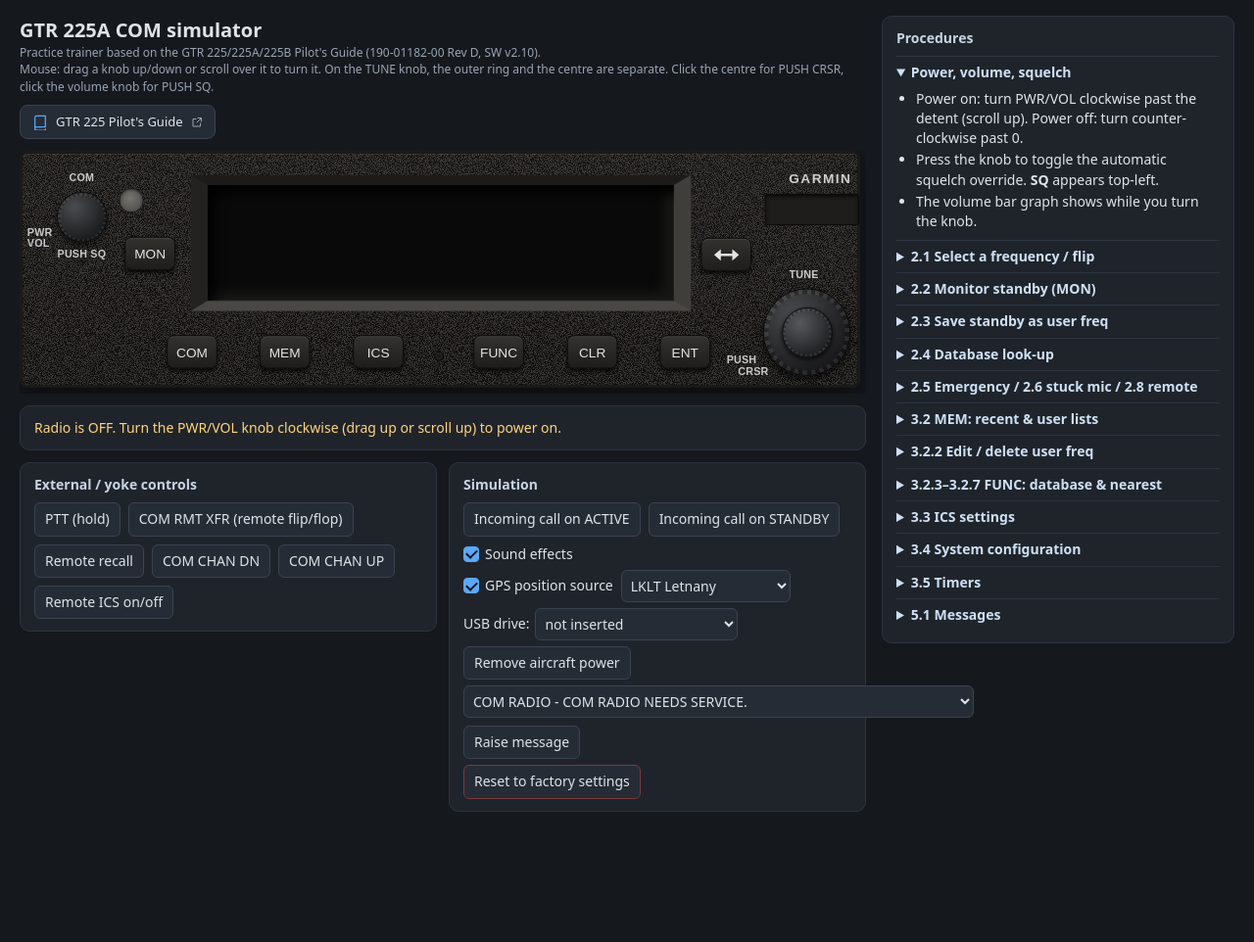
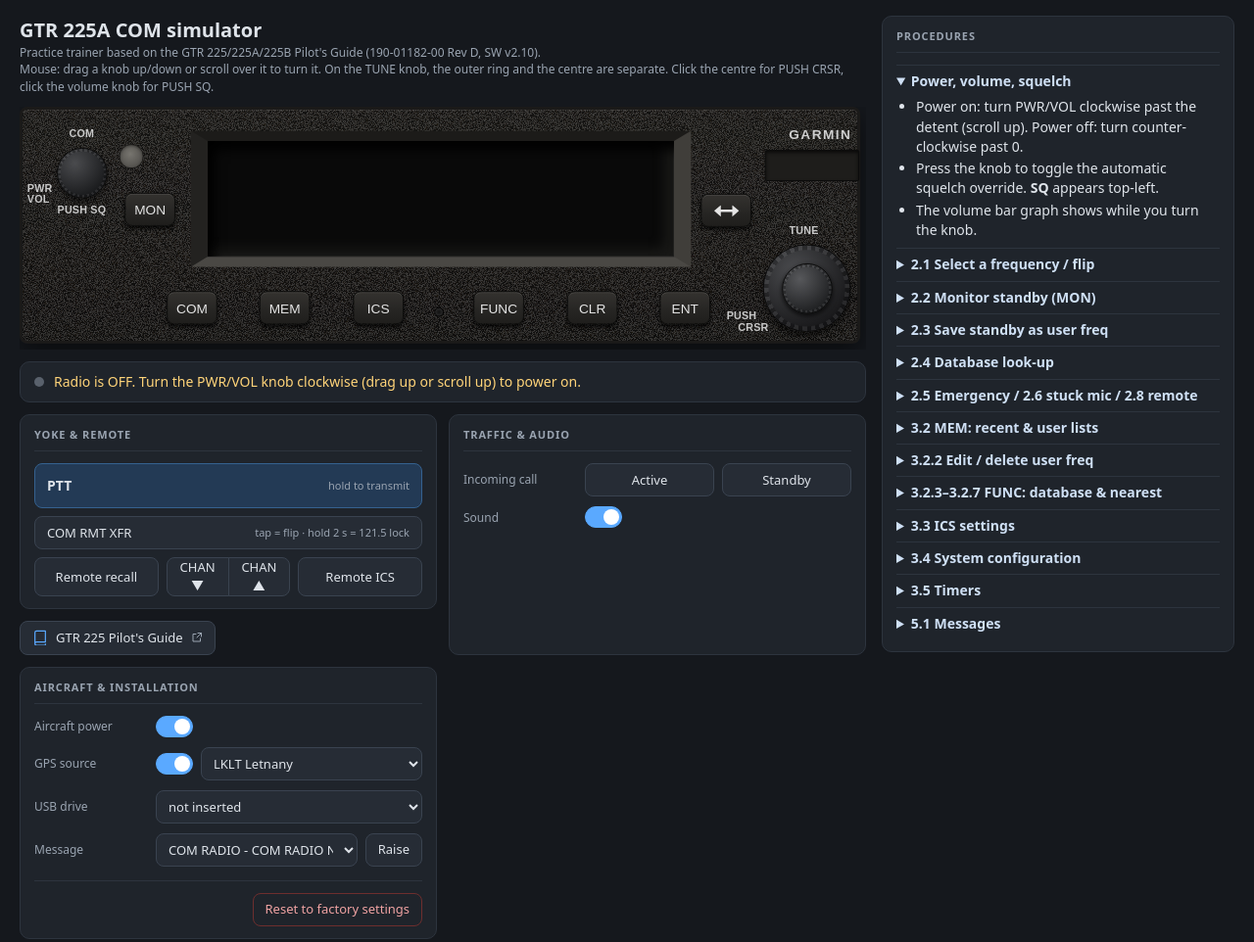
Before and after one commit to MrMebelMan/radiorack, a website with bundled scripts: page sim/index.html in a window 1280 px wide. Shown: the whole page at 98% size. Before the commit the page ends 859 px from the top, so only its background shows below. Built offline with nearby package versions, Linux system fonts and the light colour scheme; files whose address does not match are found by name.

Commit message:
feat(ui): redesign control panels with status bar, grouped cards and toggle switches

```diff
--- a/sim/index.html
+++ b/sim/index.html
@@ -14,9 +14,6 @@
       <h1>GTR 225A COM simulator</h1>
       <span class="sub">Practice trainer based on the GTR 225/225A/225B Pilot's Guide (190-01182-00 Rev D, SW v2.10).</span>
       <span class="sub">Mouse: drag a knob up/down or scroll over it to turn it. On the TUNE knob, the outer ring and the centre are separate. Click the centre for PUSH CRSR, click the volume knob for PUSH SQ.</span>
-      <nav class="manuals">
-        <a class="manual-btn" href="manuals/gtr225-pilots-guide.pdf" target="_blank" rel="noopener" title="GTR 225/225A/225B Pilot's Guide (190-01182-00 Rev D) — opens in a new window"><svg viewBox="0 0 24 24" width="16" height="16" aria-hidden="true"><path d="M4 4.5A2.5 2.5 0 0 1 6.5 2H20v17H6.5A2.5 2.5 0 0 0 4 21.5zM4 21.5A2.5 2.5 0 0 0 6.5 24H20v-2.5" fill="none" stroke="currentColor" stroke-width="1.8" stroke-linejoin="round"/></svg><span>GTR 225 Pilot's Guide</span><svg class="ext" viewBox="0 0 24 24" width="12" height="12" aria-hidden="true"><path d="M14 3h7v7M21 3l-9 9M19 14v6H4V5h6" fill="none" stroke="currentColor" stroke-width="2" stroke-linecap="round" stroke-linejoin="round"/></svg></a>
-      </nav>
     </header>
     <div class="bezel-wrap" id="bezelWrap">
       <div class="bezel" id="bezel">
@@ -50,56 +47,68 @@
       </div>
     </div>
 
-    <div class="card status">
-      <div id="hint" class="hint"></div>
-      <div id="hearingRow"><b>Audio:</b> <span id="hearing"></span></div>
-    </div>
-
-    <div class="panels">
-    <div class="card">
-      <h2>External / yoke controls</h2>
-      <div class="btns">
-        <button id="ptt" class="hold">PTT (hold)</button>
-        <button id="xfr" class="hold" title="Remote flip/flop on the yoke. Tap = flip; hold 2 s = 121.5 + lock (hold again to unlock)">COM RMT XFR (remote flip/flop)</button>
-        <button data-sim="recall" title="Loads the next user preset into standby">Remote recall</button>
-        <button data-sim="chanDn">COM CHAN DN</button>
-        <button data-sim="chanUp">COM CHAN UP</button>
-        <button data-sim="remoteIcs">Remote ICS on/off</button>
+    <div class="card status" id="statusBar" data-state="off">
+      <span class="dot" aria-hidden="true"></span>
+      <div class="status-text">
+        <div id="hint" class="hint"></div>
+        <div id="hearingRow"><b>Audio:</b> <span id="hearing"></span></div>
       </div>
     </div>
 
-    <div class="card">
-      <h2>Simulation</h2>
-      <div class="btns">
-        <button data-sim="rxAct">Incoming call on ACTIVE</button>
-        <button data-sim="rxStb">Incoming call on STANDBY</button>
-        <label><input type="checkbox" id="audioOn" checked> Sound effects</label>
+    <div class="panel-grid">
+      <div class="panel-col">
+        <section class="card">
+          <h2>Yoke &amp; remote</h2>
+          <button id="ptt" class="hold btn-primary">PTT <small>hold to transmit</small></button>
+          <button id="xfr" class="hold btn-wide" title="Remote flip/flop on the yoke. Tap = flip; hold 2 s = 121.5 + lock (hold again to unlock)">COM RMT XFR <small>tap = flip · hold 2 s = 121.5 lock</small></button>
+          <div class="btn-row">
+            <button data-sim="recall" title="Loads the next user preset into standby">Remote recall</button>
+            <div class="seg" role="group" aria-label="COM channel">
+              <button data-sim="chanDn" title="COM CHAN DN">CHAN &#9660;</button>
+              <button data-sim="chanUp" title="COM CHAN UP">CHAN &#9650;</button>
+            </div>
+            <button data-sim="remoteIcs" title="Remote intercom on/off switch">Remote ICS</button>
+          </div>
+        </section>
+        <nav class="manuals">
+          <a class="manual-btn" href="manuals/gtr225-pilots-guide.pdf" target="_blank" rel="noopener" title="GTR 225/225A/225B Pilot's Guide (190-01182-00 Rev D) — opens in a new window"><svg viewBox="0 0 24 24" width="16" height="16" aria-hidden="true"><path d="M4 4.5A2.5 2.5 0 0 1 6.5 2H20v17H6.5A2.5 2.5 0 0 0 4 21.5zM4 21.5A2.5 2.5 0 0 0 6.5 24H20v-2.5" fill="none" stroke="currentColor" stroke-width="1.8" stroke-linejoin="round"/></svg><span>GTR 225 Pilot's Guide</span><svg class="ext" viewBox="0 0 24 24" width="12" height="12" aria-hidden="true"><path d="M14 3h7v7M21 3l-9 9M19 14v6H4V5h6" fill="none" stroke="currentColor" stroke-width="2" stroke-linecap="round" stroke-linejoin="round"/></svg></a>
+        </nav>
       </div>
-      <div class="row">
-        <label><input type="checkbox" id="gpsOn"> GPS position source</label>
-        <select id="posSel"></select>
-      </div>
-      <div class="row">
-        <label>USB drive:
+
+      <section class="card">
+        <h2>Traffic &amp; audio</h2>
+        <div class="field">
+          <span class="lbl-t">Incoming call</span>
+          <div class="btn-row">
+            <button data-sim="rxAct">Active</button>
+            <button data-sim="rxStb">Standby</button>
+          </div>
+          <label class="lbl-t" for="audioOn">Sound</label>
+          <div><input type="checkbox" id="audioOn" class="switch" checked></div>
+        </div>
+      </section>
+
+      <section class="card">
+        <h2>Aircraft &amp; installation</h2>
+        <div class="field">
+          <label class="lbl-t" for="busSw">Aircraft power</label>
+          <div><input type="checkbox" id="busSw" class="switch" checked></div>
+          <label class="lbl-t" for="gpsOn">GPS source</label>
+          <div class="ctl-row"><input type="checkbox" id="gpsOn" class="switch"><select id="posSel" aria-label="GPS position"></select></div>
+          <label class="lbl-t" for="usbSel">USB drive</label>
           <select id="usbSel">
             <option value="none">not inserted</option>
             <option value="valid">valid database (cycle 2611)</option>
             <option value="corrupt">corrupt / wrong system ID</option>
             <option value="nounlock">missing unlock file</option>
           </select>
-        </label>
-      </div>
-      <div class="row">
-        <button data-sim="powerToggle" id="busBtn">Remove aircraft power</button>
-      </div>
-      <div class="row">
-        <select id="msgSel"></select>
-        <button data-sim="msg">Raise message</button>
-      </div>
-      <div class="row">
-        <button data-sim="factory" class="danger">Reset to factory settings</button>
-      </div>
-    </div>
+          <label class="lbl-t" for="msgSel">Message</label>
+          <div class="ctl-row"><select id="msgSel"></select><button data-sim="msg">Raise</button></div>
+        </div>
+        <div class="card-foot">
+          <button data-sim="factory" class="btn-danger-quiet">Reset to factory settings</button>
+        </div>
+      </section>
     </div>
   </section>
 
--- a/sim/style.css
+++ b/sim/style.css
@@ -16,6 +16,8 @@
   --key: #2f3133;
   --key-text: #e6e6e6;
   --label: #c9c9c9;
+  --ctl-h: 34px;
+  --line: #2d343e;
 }
 
 * { box-sizing: border-box; }
@@ -28,7 +30,7 @@ body {
 header { padding: 0 0 12px; }
 header h1 { margin: 0; font-size: 20px; font-weight: 600; }
 header .sub { display: block; color: var(--muted); font-size: 12px; }
-.manuals { display: flex; flex-wrap: wrap; gap: 8px; margin-top: 10px; }
+.manuals { display: flex; flex-wrap: wrap; gap: 8px; margin-top: 12px; }
 .manual-btn {
   display: inline-flex; align-items: center; gap: 8px;
   padding: 7px 12px; border-radius: 8px;
@@ -50,8 +52,6 @@ main {
 }
 @media (max-width: 1000px) { main { grid-template-columns: minmax(0, 1fr); } }
 .help-col > .card:first-child { margin-top: 0; }
-/* yoke + simulation panels side by side under the radio */
-.panels { display: grid; grid-template-columns: repeat(auto-fit, minmax(380px, 1fr)); column-gap: 12px; align-items: start; }
 @media (max-width: 600px) { main { padding: 10px 16px 30px; } }
 
 .card {
@@ -61,39 +61,86 @@ main {
   padding: 12px 14px;
   margin-top: 12px;
 }
-.card h2 { margin: 0 0 8px; font-size: 14px; font-weight: 600; color: #c9d4e3; }
 .small { color: var(--muted); font-size: 12px; }
-.btns, .row { display: flex; flex-wrap: wrap; gap: 8px; align-items: center; margin-top: 6px; }
+
+/* ---------- panels under the radio ---------- */
+.card h2 {
+  margin: 0 0 12px; padding-bottom: 8px; border-bottom: 1px solid var(--line);
+  font-size: 11px; font-weight: 600; letter-spacing: .08em; text-transform: uppercase; color: var(--muted);
+}
+.status { display: flex; align-items: center; gap: 10px; padding: 10px 14px; }
+.status .dot { width: 10px; height: 10px; border-radius: 50%; flex: none; background: #59616c; }
+.status[data-state="on"] .dot { background: #3fb950; box-shadow: 0 0 6px rgba(63,185,80,.6); }
+.status[data-state="nopower"] .dot { background: #d29922; box-shadow: 0 0 6px rgba(210,153,34,.6); }
+.status[data-state="rx"] .dot { background: var(--accent); box-shadow: 0 0 8px rgba(90,169,255,.8); animation: pulse 1s ease-in-out infinite; }
+.status[data-state="tx"] .dot { background: #f85149; box-shadow: 0 0 8px rgba(248,81,73,.8); }
+@keyframes pulse { 50% { opacity: .45; } }
+.status-text { display: grid; gap: 2px; min-width: 0; }
+
+.panel-grid { display: grid; grid-template-columns: repeat(auto-fit, minmax(300px, 1fr)); gap: 12px; align-items: stretch; margin-top: 12px; }
+.panel-grid .card { margin-top: 0; display: flex; flex-direction: column; }
+.panel-col { display: flex; flex-direction: column; }
+.panel-col .card { flex: 1; }
+
+/* label -> control rows */
+.field { display: grid; grid-template-columns: 112px minmax(0, 1fr); gap: 10px 12px; align-items: center; }
+.lbl-t { color: var(--muted); font-size: 12px; cursor: default; }
+label.lbl-t { cursor: pointer; }
+.btn-row { display: grid; grid-auto-flow: column; grid-auto-columns: 1fr; gap: 8px; }
+.ctl-row { display: flex; gap: 8px; align-items: center; min-width: 0; }
+.ctl-row select { flex: 1; min-width: 0; }
+.field > select { width: 100%; }
+select { min-height: var(--ctl-h); border-radius: 8px; padding: 0 8px; font-size: 13px; }
+select:hover { border-color: var(--accent); }
+
+/* yoke buttons */
+.btn-primary, .btn-wide { width: 100%; display: flex; align-items: center; justify-content: space-between; gap: 8px; margin-bottom: 8px; }
+.btn-primary { min-height: 46px; font-weight: 600; font-size: 14px; background: #233a55; border-color: #35618f; }
+.btn-primary:hover { background: #2a4566; }
+.btn-primary.down { background: #5a1f1f; border-color: #f85149; box-shadow: 0 0 0 1px #f85149 inset; }
+.btn-wide.down { background: #34506e; border-color: var(--accent); }
+.btn-primary small, .btn-wide small { color: var(--muted); font-size: 11px; font-weight: 400; }
+
+/* segmented pair */
+.seg { display: flex; }
+.seg button { flex: 1; padding: 0 6px; }
+.seg button:first-child { border-radius: 8px 0 0 8px; }
+.seg button:last-child { border-radius: 0 8px 8px 0; margin-left: -1px; }
+.seg button:hover { position: relative; }
+
+/* toggle switch (checkbox) */
+input.switch {
+  appearance: none; -webkit-appearance: none; margin: 0; flex: none; cursor: pointer;
+  width: 38px; height: 22px; border-radius: 11px; position: relative; vertical-align: middle;
+  background: #3a4350; border: 1px solid #47515f; transition: background .15s, border-color .15s;
+}
+input.switch::after {
+  content: ""; position: absolute; top: 2px; left: 2px; width: 16px; height: 16px; border-radius: 50%;
+  background: #cfd6de; transition: transform .15s ease-out;
+}
+input.switch:checked { background: var(--accent); border-color: var(--accent); }
+input.switch:checked::after { transform: translateX(16px); background: #fff; }
+input.switch:focus-visible { outline: 2px solid var(--accent); outline-offset: 2px; }
+
+.card-foot { margin-top: auto; padding-top: 12px; border-top: 1px solid var(--line); display: flex; justify-content: flex-end; }
+.panel-grid .card .field + .card-foot { margin-top: 14px; }
+.btn-danger-quiet { background: transparent; border-color: #6e2e2e; color: #f0a3a3; }
+.btn-danger-quiet:hover { background: #5a1f1f; border-color: #f85149; color: #fff; }
+.panel-col .manuals { margin-top: 12px; }
 button {
   background: var(--panel-2); color: var(--text);
-  border: 1px solid #3a4350; border-radius: 6px;
-  padding: 6px 10px; font: inherit; cursor: pointer;
+  border: 1px solid #3a4350; border-radius: 8px;
+  min-height: var(--ctl-h); padding: 0 12px; font: inherit; font-size: 13px; cursor: pointer;
+  transition: border-color .15s, background .15s;
 }
 button:hover { border-color: var(--accent); }
 button:active, button.down { background: #34506e; }
-button.danger { border-color: #7a3a3a; }
 label { display: inline-flex; align-items: center; gap: 6px; cursor: pointer; }
-input[type="checkbox"] {
-  appearance: none; -webkit-appearance: none; margin: 0;
-  width: 16px; height: 16px; flex: none;
-  background: var(--panel-2); border: 1px solid #3a4350; border-radius: 4px;
-  display: inline-grid; place-content: center; cursor: pointer;
-}
-input[type="checkbox"]:hover { border-color: var(--accent); }
-input[type="checkbox"]:focus-visible { outline: 2px solid var(--accent); outline-offset: 1px; }
-input[type="checkbox"]::after {
-  content: ""; width: 9px; height: 5px; margin-top: -2px;
-  border: solid #0d1117; border-width: 0 0 2px 2px; transform: rotate(-45deg) scale(0);
-  transition: transform .08s ease-out;
-}
-input[type="checkbox"]:checked { background: var(--accent); border-color: var(--accent); }
-input[type="checkbox"]:checked::after { transform: rotate(-45deg) scale(1); }
-select { background: var(--panel-2); color: var(--text); border: 1px solid #3a4350; border-radius: 6px; padding: 5px; font: inherit; }
+select { background: var(--panel-2); color: var(--text); border: 1px solid #3a4350; font-family: inherit; }
 .procs details { border-top: 1px solid #2d343e; padding: 6px 0; }
 .procs summary { cursor: pointer; font-weight: 600; color: #cfe0f5; }
 .procs ul, .procs ol { margin: 6px 0 2px; padding-left: 20px; }
 .procs li { margin: 2px 0; }
-.status { display: grid; gap: 4px; }
 .hint { color: #ffd479; }
 .hint:empty { display: none; }
 
--- a/sim/ui/panel.js
+++ b/sim/ui/panel.js
@@ -13,6 +13,8 @@ export function bindPanel(radio, { $, send, render, audio, positions, messages }
   posSel.onchange = () => { radio.s.posId = posSel.value; radio.save(); };
   $('gpsOn').onchange = e => { radio.s.gps = e.target.checked; radio.save(); };
   $('usbSel').onchange = e => { radio.s.usb = e.target.value; radio.save(); };
+  // aircraft (avionics bus) power switch
+  $('busSw').onchange = e => { if (e.target.checked) radio.restoreAircraftPower(); else radio.removeAircraftPower(); render(); };
   const msgSel = $('msgSel');
   Object.entries(messages).forEach(([id, t]) => msgSel.add(new Option(t.length > 60 ? t.slice(0, 58) + '…' : t, id)));
 
@@ -24,7 +26,6 @@ export function bindPanel(radio, { $, send, render, audio, positions, messages }
       case 'remoteIcs': send('remoteIcs'); break;
       case 'rxAct': audio.incomingCall('act'); break;
       case 'rxStb': audio.incomingCall('stb'); break;
-      case 'powerToggle': if (radio.bus) radio.removeAircraftPower(); else radio.restoreAircraftPower(); break;
       case 'msg': radio.triggerMessage(msgSel.value); break;
       case 'factory':
         if (confirm('Reset all settings, user frequencies and recent list?')) { radio.factoryReset(); syncInputs(); }
@@ -55,7 +56,10 @@ export function bindPanel(radio, { $, send, render, audio, positions, messages }
     const extra = radio.power ? ` · vol ${s.vol}% · speaker ${s.speaker ? 'on' : 'off'} · ICS ${s.ics.on ? 'on' : 'off'}${s.ics.mute && (a.src === 'act' || a.src === 'stb') ? ' (muted on RX)' : ''}${radio.stuck ? ' · STUCK MIC' : ''}` : '';
     $('hearing').textContent = txt + extra;
     $('usbSlot').classList.toggle('inserted', s.usb !== 'none');
-    $('busBtn').textContent = radio.bus ? 'Remove aircraft power' : 'Restore aircraft power';
+    $('busSw').checked = radio.bus;
+    // status dot: off / on / no aircraft power / receiving / transmitting
+    $('statusBar').dataset.state = !radio.bus && radio.switchOn ? 'nopower'
+      : a.src === 'off' ? 'off' : a.src === 'tx' ? 'tx' : (a.src === 'act' || a.src === 'stb') ? 'rx' : 'on';
     $('xfr').classList.toggle('down', !!radio.hold.xfr);
     $('ptt').classList.toggle('down', radio.tx);
   };
```
